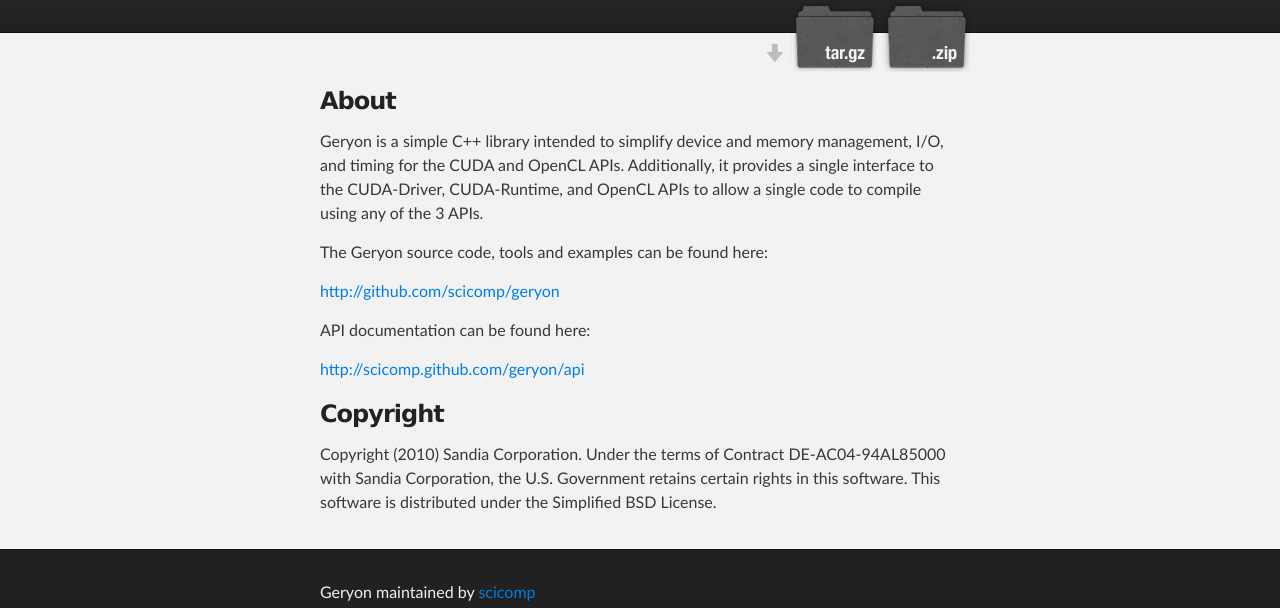
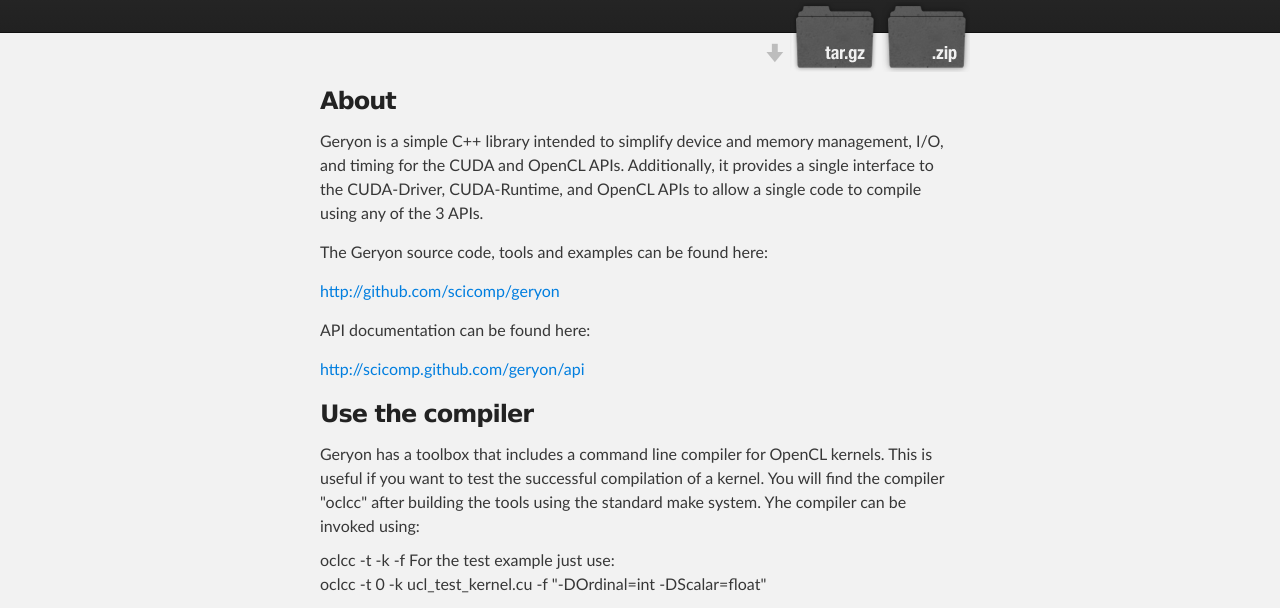
Before and after one commit to scicomp/geryon, a plain HTML site: page index.html in a window 1280 px wide. Shown: the part 177-785 px from the top of the page. Drawn offline with Linux system fonts and the light colour scheme.

Commit message:
Description of the compiler.

```diff
--- a/index.html
+++ b/index.html
@@ -43,6 +43,18 @@
 
 <p><a href="http://scicomp.github.com/geryon/api">http://scicomp.github.com/geryon/api</a></p>
 
+<h3>Use the compiler</h3>
+
+Geryon has a toolbox that includes a command line compiler for OpenCL kernels.
+This is useful if you want to test the successful compilation of a kernel.
+You will find the compiler "oclcc" after building the tools using the
+standard make system. Yhe compiler can be invoked using:
+<p>
+oclcc -t <targetid> -k <filename> -f <flags>
+For the test example just use:<br>
+oclcc -t 0 -k ucl_test_kernel.cu -f "-DOrdinal=int -DScalar=float"
+</p>
+
 <h3>Copyright</h3>
 
 <p>Copyright (2010) Sandia Corporation. Under the terms of Contract DE-AC04-94AL85000 with Sandia Corporation, the U.S. Government retains certain rights in this software. This software is distributed under the Simplified BSD License.</p>
```
